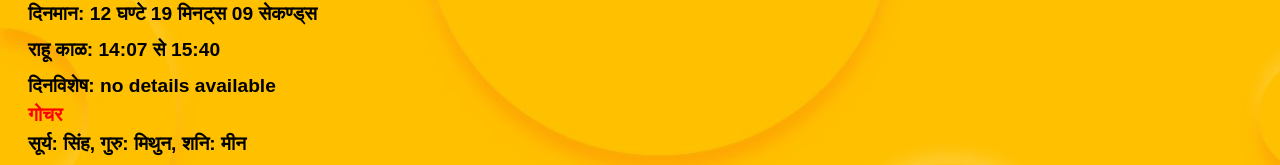
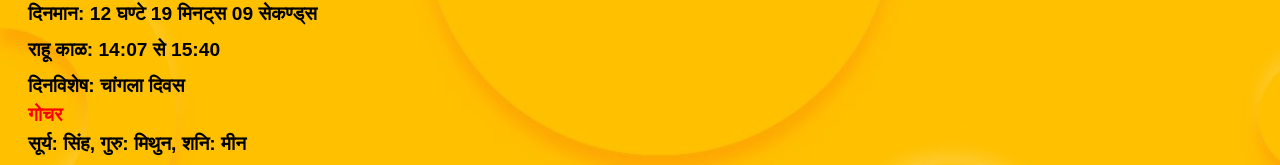
Before and after one commit to pisces0009/MeeraJyotish, a website: page panchang.html in a window 1280 px wide. Shown: the part 450-615 px from the top of the page. Drawn offline with Linux system fonts and the light colour scheme.

Commit message:
Update special day details in panchang.html

```diff
--- a/panchang.html
+++ b/panchang.html
@@ -173,7 +173,7 @@
         <div class="panchang-detail"><strong>राशी: मेष</strong></div>
         <div class="panchang-detail"><strong>दिनमान: 12 घण्टे 19 मिनट्स 09 सेकण्ड्स</strong></div>
         <div class="panchang-detail"><strong>राहू काळ: 14:07 से 15:40</strong></div>
-        <div class="panchang-detail"><strong>दिनविशेष: no details available</strong></div>
+        <div class="panchang-detail"><strong>दिनविशेष: चांगला दिवस</strong></div>
         <div class="additional-text"><strong>गोचर</strong></div>
         <div class="panchang-detail"><strong>सूर्य: सिंह</strong><strong>, गुरु: मिथुन</strong><strong>, शनि: मीन</strong></div></div>
 
```
